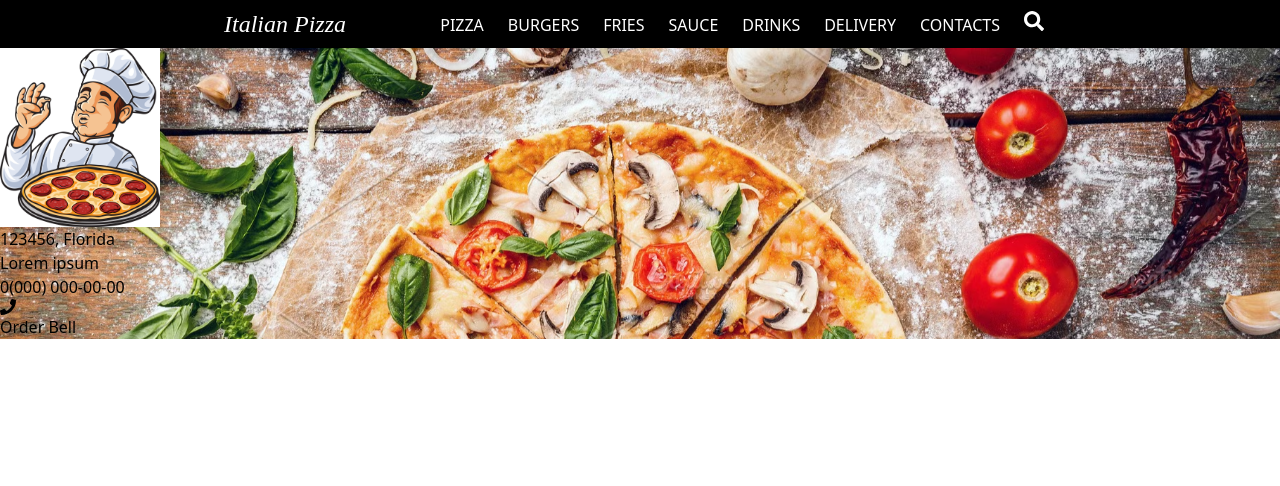
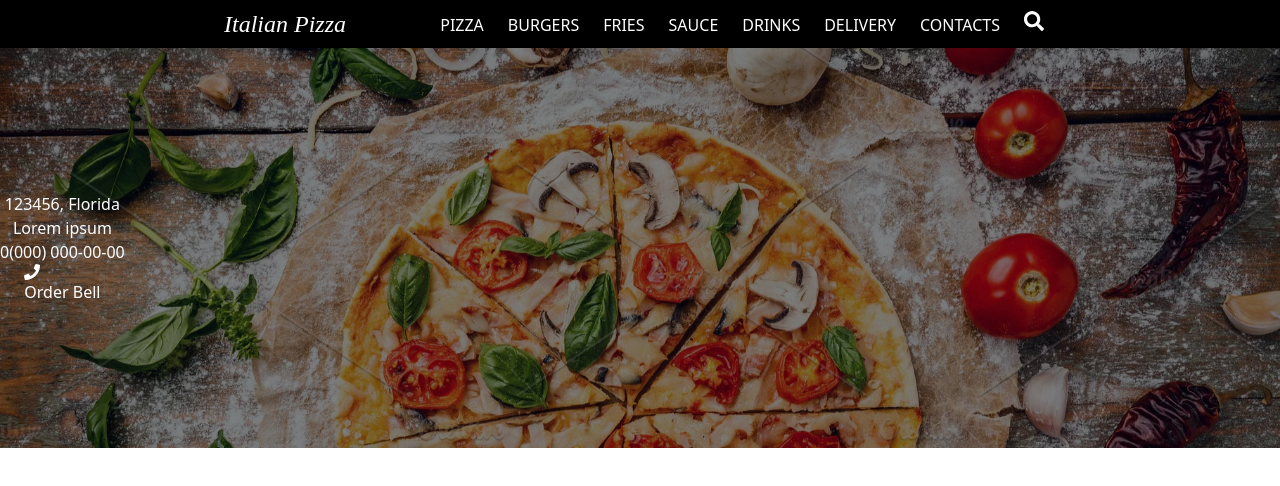
Before and after one commit to nmsguerrero39/pizza-store-app, a React (Vite) app: page / in a window 1280 px wide. Shown: the top 486 px of the page. Built offline with nearby package versions, Linux system fonts and the light colour scheme; a web font is replaced by a local one.

Commit message:
Set the background image for the hero section

```diff
--- a/src/App.jsx
+++ b/src/App.jsx
@@ -20,10 +20,14 @@ export default function App() {
           </ul>
         </nav>
       </header>
-      <section className="bg-hero-section bg-center bg-cover bg-no-repeat bg-fixed relative h-1/2">
-        <div>
+      <section className="relative flex items-center justify-between text-white min-h-[50vh]">
+        <div className="absolute inset-0 bg-hero-section bg-center bg-cover bg-no-repeat bg-fixed">
+          <div className="absolute inset-0 bg-gradient-to-r from-black/50 via-black/50 to-black/50"></div>
+        </div>
+        <div className="relative z-20 text-center">
+          {/* <div>
             <img src="../src/assets/images/pizza-chef.jpg" className="w-40" />
-        </div>
+          </div> */}
           <div>
             <p>123456, Florida</p>
             <p>Lorem ipsum</p>
@@ -33,6 +37,7 @@ export default function App() {
               Order Bell
             </button>
           </div>
+        </div>
       </section>
     </>
   );
```
Lines whose indentation alone changed are shown as unchanged.
